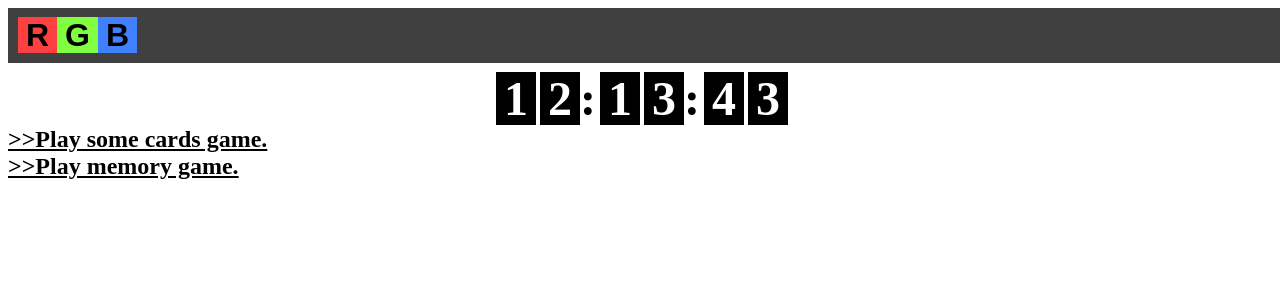
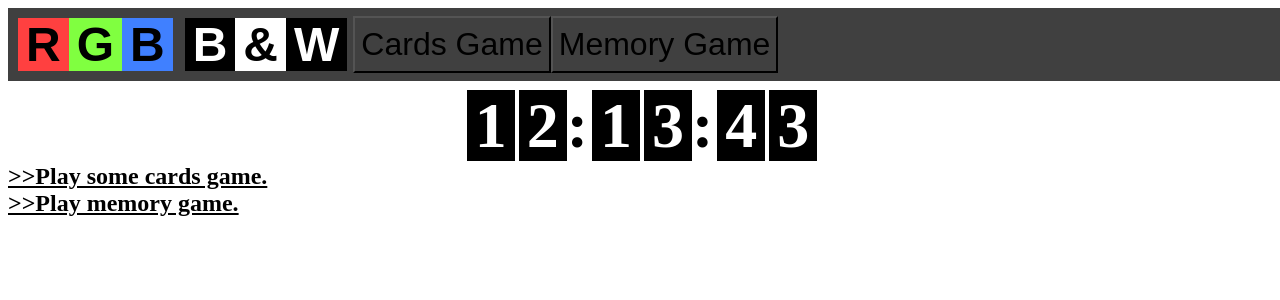
Before and after one commit to irrum6/boris, a Next.js app: page / in a window 1280 px wide. Shown: the top 300 px of the page. Built offline with nearby package versions, Linux system fonts and the light colour scheme.

Commit message:
two button switcher in main

```diff
--- a/package.json
+++ b/package.json
@@ -17,12 +17,13 @@
     "next": "^12.1.0",
     "react": "^17.0.2",
     "react-dom": "^17.0.2",
-    "react-draggable": "^4.4.4"
+    "react-draggable": "^4.4.4",
+    "react-router-dom": "^6.4.2"
   },
   "engines": {
     "node": "16.x"
   },
   "devDependencies": {
-    "sass": "^1.49.9"
+    "sass": "^1.54.2"
   }
 }
--- a/pages/index.js
+++ b/pages/index.js
@@ -1,14 +1,14 @@
 import React, { useEffect, useState } from "react"
-import Link from "next/link"
+import { useNavigate, Router } from 'react-router-dom';
 
 let _rgb = "0";
-const setrgb = () => {
-    _rgb = _rgb == "0" ? "1" : "0";
-}
+const set_rgb_true = () => _rgb = "1"
+const set_rgb_false = () => _rgb = "0";
+
 const rgb_display = (data) => {
     const { h0, h1, m0, m1, s0, s1 } = data;
     return (<div className="flex row centered">
-        <div className="f3 bolder">
+        <div className="f4 bolder">
             <span className="color_red bg_litegray mxq pxh">{h0}</span>
             <span className="color_red bg_litegray pxh">{h1}</span>
             <span>:</span>
@@ -24,7 +24,7 @@ const rgb_display = (data) => {
 const bw_display = (data) => {
     const { h0, h1, m0, m1, s0, s1 } = data;
     return (<div className="flex row centered">
-        <div className="f3 bolder">
+        <div className="f4 bolder">
             <span className="bg_black color_white mxq pxh">{h0}</span>
             <span className="bg_black color_white pxh">{h1}</span>
             <span>:</span>
@@ -36,7 +36,6 @@ const bw_display = (data) => {
         </div>
     </div>);
 }
-
 
 const DisplayDate = (props) => {
 
@@ -73,10 +72,21 @@ export default function Home() {
     return (
         <div>
             <div className="flex stretch bg_darkgray myh pxq pyh">
-                <button className="f2 bolder bg-blend zero-border pointer" onClick={setrgb}>
+                <button className="f3 bolder bg-blend zero-border pointer" onClick={set_rgb_true}>
                     <span className="bg_red pxh">R</span>
                     <span className="bg_green pxh">G</span>
                     <span className="bg_blue pxh">B</span>
+                </button>
+                <button className="f3 bolder color_white bg-blend zero-border pointer" onClick={set_rgb_false}>
+                    <span className="bg_black color_white pxh">B</span>
+                    <span className="bg_white color_black pxh">&amp;</span>
+                    <span className="bg_black color_white pxh">W</span>
+                </button>
+                <button className="f2 bg-blend pointer">
+                    Cards Game
+                </button>
+                <button className="f2 bg-blend pointer">
+                    Memory Game
                 </button>
             </div>
             <DisplayDate rgb="0" />
--- a/styles/common.scss
+++ b/styles/common.scss
@@ -7,8 +7,10 @@ $rems:(
     "h": 0.5rem,
     "3q":0.75rem,
     "1": 1rem,
+    "1q":1.25rem,
     "1h":1.5rem,
     "2": 2rem,
+    "2h": 2.5rem,
     "3": 3rem,
     "4": 4rem,
     "5": 5rem,
```
Also changed, not shown: 1 other file (tests, documents, lock files or other folders).
